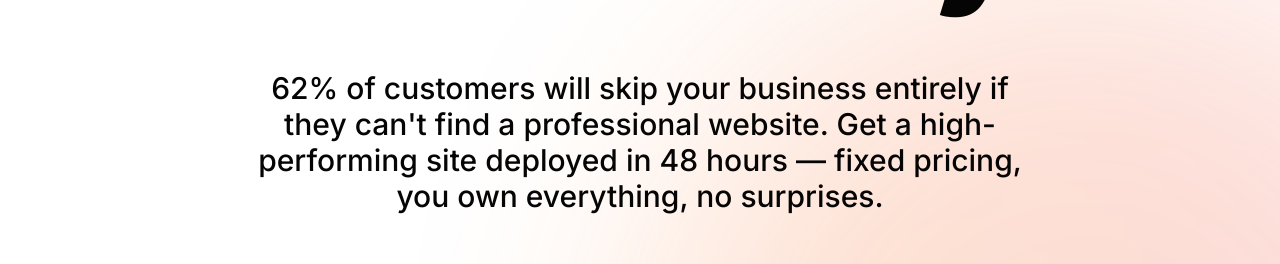
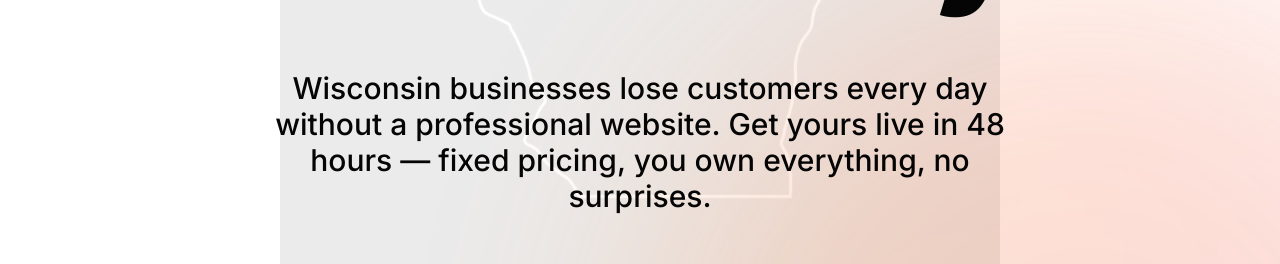
Before and after one commit to ZachAH/Portfolio_2025, a React (Vite) app: page / in a window 1280 px wide. Shown: the part 498-762 px from the top of the page. Built offline with nearby package versions, Linux system fonts and the light colour scheme; no server answers.

Commit message:
hero update

```diff
--- a/src/components/hero.jsx
+++ b/src/components/hero.jsx
@@ -72,6 +72,19 @@ const LetterReveal = ({ text, delay = 0 }) => {
   );
 };
 
+const WisconsinOutline = () => (
+  <motion.img
+    src="/wisconsin_outline.jpg"
+    alt=""
+    aria-hidden="true"
+    className="absolute left-1/2 top-1/2 -translate-x-1/2 -translate-y-1/2 w-[65vw] max-w-[720px] min-w-[320px] pointer-events-none select-none -z-10"
+    style={{ filter: "invert(1)", mixBlendMode: "screen" }}
+    initial={{ opacity: 0 }}
+    animate={{ opacity: 0.08 }}
+    transition={{ duration: 2, delay: 0.6, ease: "easeOut" }}
+  />
+);
+
 const Hero = ({ handleMouseEnter, handleMouseLeave }) => {
   const itemVariants = {
     hidden: { opacity: 0, y: 20 },
@@ -104,7 +117,7 @@ const Hero = ({ handleMouseEnter, handleMouseLeave }) => {
           animate="visible"
           className="text-xl md:text-2xl lg:text-3xl text-text-secondary max-w-3xl mx-auto mb-14 font-medium leading-relaxed"
         >
-          62% of customers will skip your business entirely if they can't find a professional website. Get a high-performing site deployed in 48 hours — fixed pricing, you own everything, no surprises.
+          Wisconsin businesses lose customers every day without a professional website. Get yours live in 48 hours — fixed pricing, you own everything, no surprises.
         </motion.p>
 
         {/* Primary CTA */}
@@ -180,6 +193,8 @@ const Hero = ({ handleMouseEnter, handleMouseLeave }) => {
         </motion.div>
       </div>
 
+      <WisconsinOutline />
+
       {/* Decorative ambient background highlight */}
       <motion.div
         initial={{ opacity: 0, scale: 0.8 }}
```
Also changed, not shown: .claude/launch.json, public/wisconsin_outline.jpg (added).
